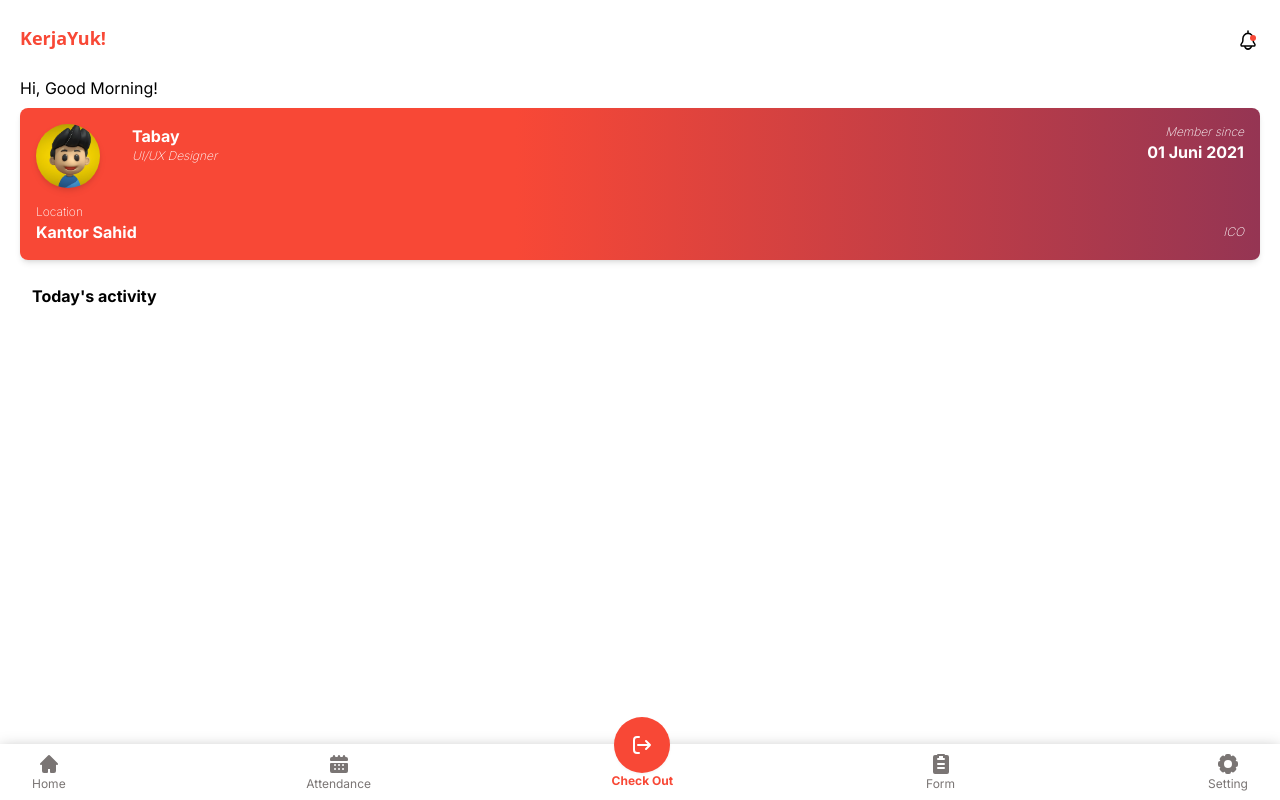
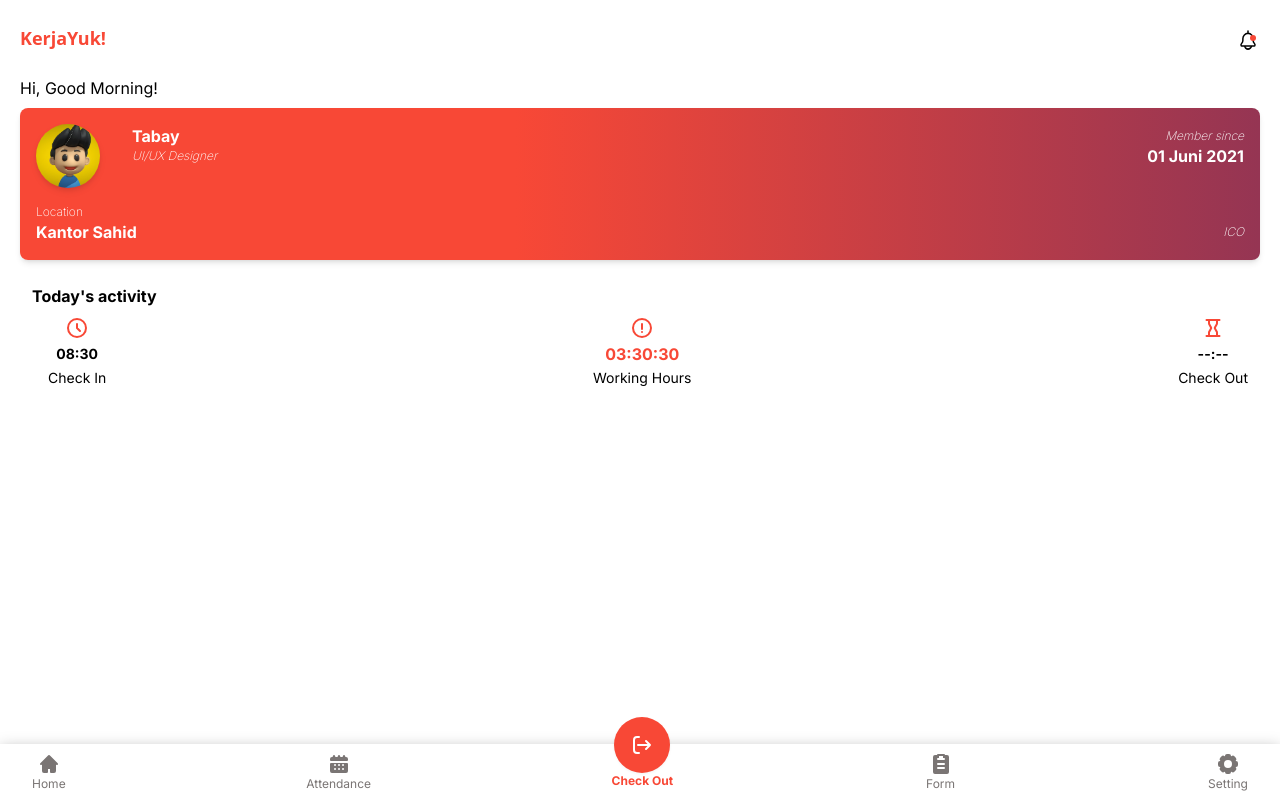
Before and after one commit to febks/pcs-group, a Next.js app: page / in a window 1280 px wide. Built offline with nearby package versions, Linux system fonts and the light colour scheme.

Commit message:
add activity

```diff
--- a/app/page.tsx
+++ b/app/page.tsx
@@ -1,7 +1,9 @@
+'use client'
 import FooterNav from "@/components/footer/FooterNav";
 import Headbar from "../components/headbar/Headbar";
 import React from "react";
 import ProfileCard from "@/components/card/ProfileCard";
+import Activity from "@/components/activity/Activity";
 
 export default function Home() {
   return (
@@ -9,18 +11,10 @@ export default function Home() {
       <Headbar />
       <div className="text-black max-h-screen overflow-y-auto">
         {/* card */}
-        <div className="px-5 flex flex-col gap-2">
-          <div>Hi, Good Morning!</div>
-          <ProfileCard />
-        </div>
+        <ProfileCard />
 
         {/* activity */}
-        <div className="px-8 py-6 flex flex-col">
-          <div className="font-bold">{"Today's activity"}</div>
-          <div className="flex justify-between">
-            <div></div>
-          </div>
-        </div>
+        <Activity />
       </div>
 
       {/* <div className="md:hidden"> */}
--- /dev/null
+++ b/components/activity/Activity.tsx
@@ -0,0 +1,36 @@
+'use client'
+import { ClockIcon, HourIcon, SmallCheckoutIcon } from "@/public/static/Icons";
+import React from "react";
+
+const Activity = () => {
+  return (
+    <div className="px-8 py-6 flex flex-col">
+      <div className="font-bold">{"Today's activity"}</div>
+      <div className="flex justify-between pl-4 pt-2">
+        <div className="flex flex-col gap-1 items-center">
+          <div className="text-primary">
+            <ClockIcon />
+          </div>
+          <div className="text-sm font-bold">08:30</div>
+          <div className="font-normal text-sm">Check In</div>
+        </div>
+        <div className="flex flex-col gap-[2px] items-center">
+          <div className="text-primary">
+            <SmallCheckoutIcon />
+          </div>
+          <div className="text-m font-bold text-primary">03:30:30</div>
+          <div className="font-normal text-sm">Working Hours</div>
+        </div>
+        <div className="flex flex-col gap-1 items-center">
+          <div className="text-primary">
+            <HourIcon />
+          </div>
+          <div className="text-sm font-bold">--:--</div>
+          <div className="font-normal text-sm">Check Out</div>
+        </div>
+      </div>
+    </div>
+  )
+}
+
+export default Activity;
--- a/components/card/ProfileCard.tsx
+++ b/components/card/ProfileCard.tsx
@@ -6,6 +6,8 @@ import style from "./Profile.module.css";
 const ProfileCard = () => {
   const profile = require("../../public/static/images/profile.jpeg");
   return (
+    <div className="px-5 flex flex-col gap-2">
+      <div>Hi, Good Morning!</div>
       <div className="
       rounded-lg
       w-full
@@ -31,7 +33,7 @@ const ProfileCard = () => {
               <div className="font-extralight text-xs italic">UI/UX Designer</div>
             </div>
           </div>
-        <div className="text-end flex flex-col gap-0">
+          <div className="text-end flex flex-col gap-0 pt-[4px]">
             <div className="font-extralight text-xs italic">Member since</div>
             <div className="font-bold">01 Juni 2021</div>
           </div>
@@ -44,6 +46,7 @@ const ProfileCard = () => {
           </div>
         </div>
       </div>
+    </div>
   )
 }
 
```
Lines whose indentation alone changed are shown as unchanged.
